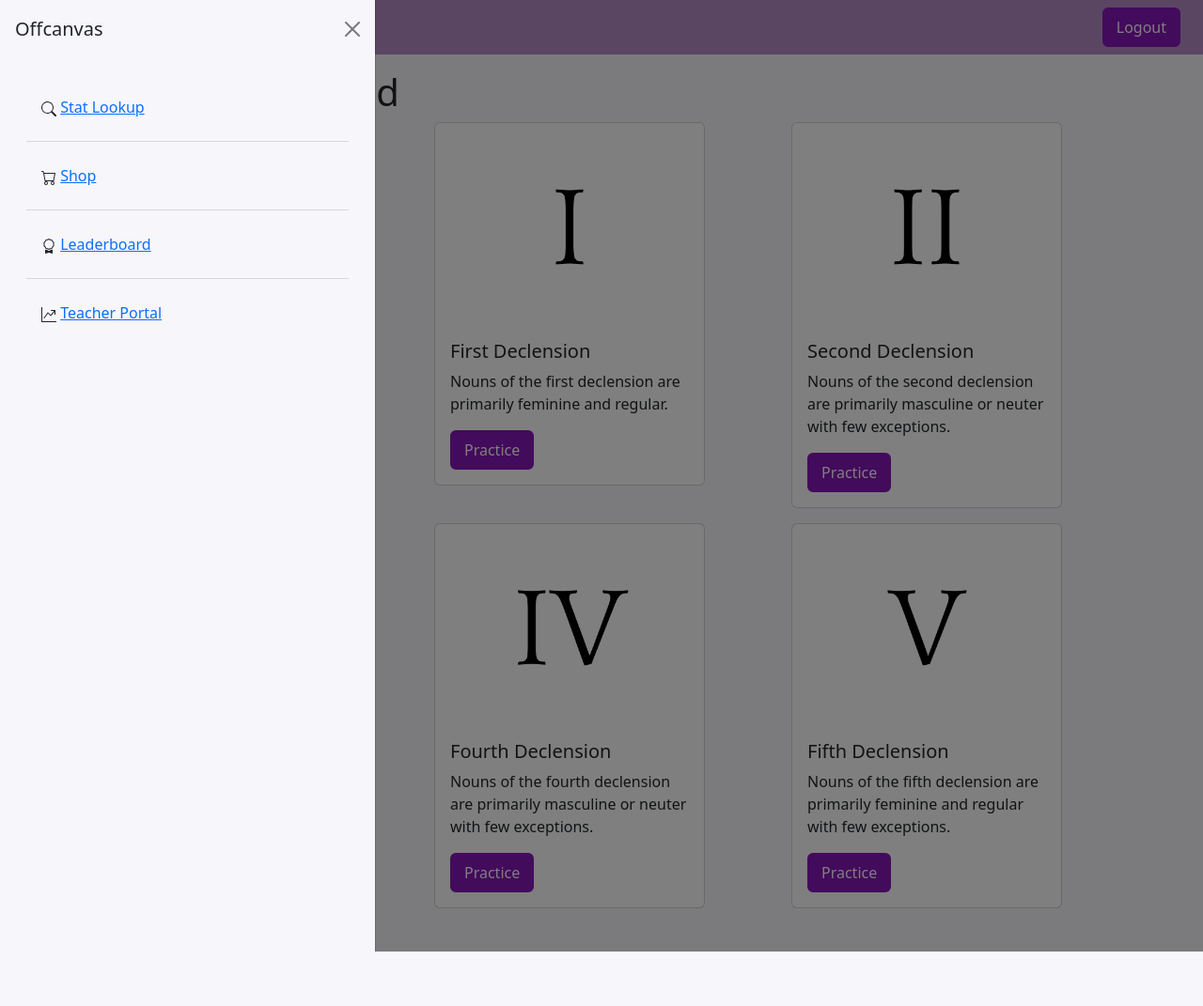
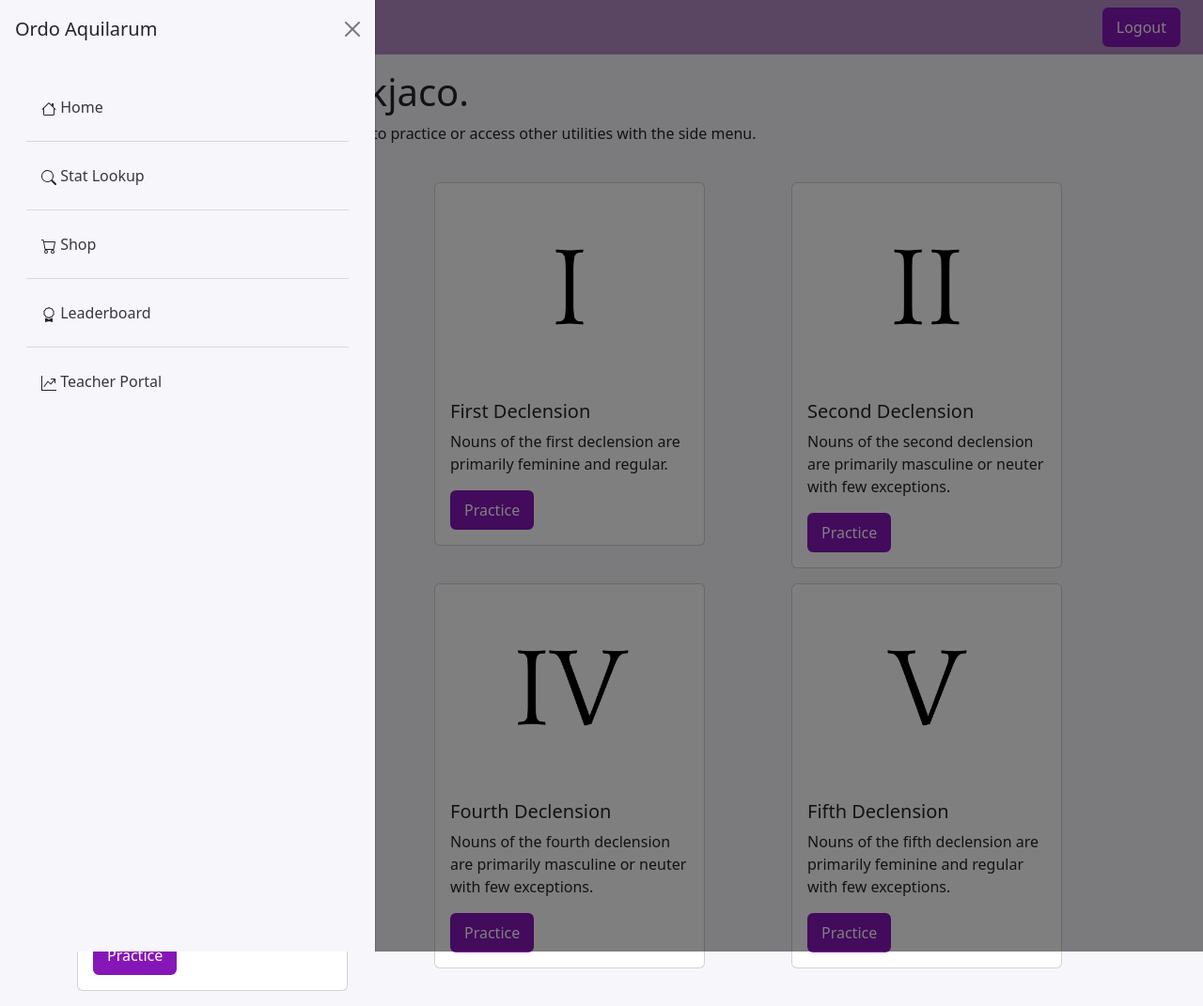
Before and after one commit to Js-cook/Ordo-Aquilarum, a Django app: page / in a window 1280 px wide, after a click that opens the changed part. Shown: the whole page at 94% size. Run offline with Django 3.2, Linux system fonts and the light colour scheme; a user stored in the database is signed in; data comes from the database, SQL or seed files in the repository.

Commit message:
ADD - UI additions to homepage

```diff
--- a/frontend/static/frontend/styles.css
+++ b/frontend/static/frontend/styles.css
@@ -74,3 +74,8 @@
   padding-top: 1.5rem !important;
   padding-bottom: 1.5rem !important;
 }
+
+.link {
+  text-decoration: none !important;
+  color: #36383c !important;
+}
--- a/frontend/templates/base.html
+++ b/frontend/templates/base.html
@@ -11,37 +11,44 @@
   <body onload="retrieveQuestion()">
 <div class="offcanvas offcanvas-start" tabindex="-1" id="offcanvasExample" aria-labelledby="offcanvasExampleLabel" style="background-color: #f7f6fb;">
   <div class="offcanvas-header">
-    <h5 class="offcanvas-title" id="offcanvasExampleLabel">Offcanvas</h5>
+    <h5 class="offcanvas-title" id="offcanvasExampleLabel">Ordo Aquilarum</h5>
     <button type="button" class="btn-close" data-bs-dismiss="offcanvas" aria-label="Close"></button>
   </div>
   <div class="offcanvas-body">
     <div class="container">
       <ul class="list-group list-group-flush">
         <li class="list-group-item">
+          <svg xmlns="http://www.w3.org/2000/svg" width="16" height="16" fill="currentColor" class="bi bi-house" viewBox="0 0 16 16">
+            <path fill-rule="evenodd" d="M2 13.5V7h1v6.5a.5.5 0 0 0 .5.5h9a.5.5 0 0 0 .5-.5V7h1v6.5a1.5 1.5 0 0 1-1.5 1.5h-9A1.5 1.5 0 0 1 2 13.5zm11-11V6l-2-2V2.5a.5.5 0 0 1 .5-.5h1a.5.5 0 0 1 .5.5z"/>
+            <path fill-rule="evenodd" d="M7.293 1.5a1 1 0 0 1 1.414 0l6.647 6.646a.5.5 0 0 1-.708.708L8 2.207 1.354 8.854a.5.5 0 1 1-.708-.708L7.293 1.5z"/>
+          </svg>
+          <a class="link" href="{% url 'index' %}">Home</a>
+        </li>
+        <li class="list-group-item">
           <svg xmlns="http://www.w3.org/2000/svg" width="16" height="16" fill="currentColor" class="bi bi-search" viewBox="0 0 16 16">
             <path d="M11.742 10.344a6.5 6.5 0 1 0-1.397 1.398h-.001c.03.04.062.078.098.115l3.85 3.85a1 1 0 0 0 1.415-1.414l-3.85-3.85a1.007 1.007 0 0 0-.115-.1zM12 6.5a5.5 5.5 0 1 1-11 0 5.5 5.5 0 0 1 11 0z"/>
           </svg>
-          <a href="{% url 'stats' %}">Stat Lookup</a>
+          <a class="link" href="{% url 'stats' %}">Stat Lookup</a>
         </li>
         <li class="list-group-item">
           <svg xmlns="http://www.w3.org/2000/svg" width="16" height="16" fill="currentColor" class="bi bi-cart" viewBox="0 0 16 16">
             <path d="M0 1.5A.5.5 0 0 1 .5 1H2a.5.5 0 0 1 .485.379L2.89 3H14.5a.5.5 0 0 1 .491.592l-1.5 8A.5.5 0 0 1 13 12H4a.5.5 0 0 1-.491-.408L2.01 3.607 1.61 2H.5a.5.5 0 0 1-.5-.5zM3.102 4l1.313 7h8.17l1.313-7H3.102zM5 12a2 2 0 1 0 0 4 2 2 0 0 0 0-4zm7 0a2 2 0 1 0 0 4 2 2 0 0 0 0-4zm-7 1a1 1 0 1 1 0 2 1 1 0 0 1 0-2zm7 0a1 1 0 1 1 0 2 1 1 0 0 1 0-2z"/>
           </svg>
-          <a href="#">Shop</a>
+          <a class="link" href="#">Shop</a>
         </li>
         <li class="list-group-item">
           <svg xmlns="http://www.w3.org/2000/svg" width="16" height="16" fill="currentColor" class="bi bi-award" viewBox="0 0 16 16">
             <path d="M9.669.864 8 0 6.331.864l-1.858.282-.842 1.68-1.337 1.32L2.6 6l-.306 1.854 1.337 1.32.842 1.68 1.858.282L8 12l1.669-.864 1.858-.282.842-1.68 1.337-1.32L13.4 6l.306-1.854-1.337-1.32-.842-1.68L9.669.864zm1.196 1.193.684 1.365 1.086 1.072L12.387 6l.248 1.506-1.086 1.072-.684 1.365-1.51.229L8 10.874l-1.355-.702-1.51-.229-.684-1.365-1.086-1.072L3.614 6l-.25-1.506 1.087-1.072.684-1.365 1.51-.229L8 1.126l1.356.702 1.509.229z"/>
             <path d="M4 11.794V16l4-1 4 1v-4.206l-2.018.306L8 13.126 6.018 12.1 4 11.794z"/>
           </svg>
-          <a href="#">Leaderboard</a>
+          <a class="link" href="#">Leaderboard</a>
         </li>
         {% if usern.is_teacher %}
         <li class="list-group-item">
           <svg xmlns="http://www.w3.org/2000/svg" width="16" height="16" fill="currentColor" class="bi bi-graph-up-arrow" viewBox="0 0 16 16">
             <path fill-rule="evenodd" d="M0 0h1v15h15v1H0V0Zm10 3.5a.5.5 0 0 1 .5-.5h4a.5.5 0 0 1 .5.5v4a.5.5 0 0 1-1 0V4.9l-3.613 4.417a.5.5 0 0 1-.74.037L7.06 6.767l-3.656 5.027a.5.5 0 0 1-.808-.588l4-5.5a.5.5 0 0 1 .758-.06l2.609 2.61L13.445 4H10.5a.5.5 0 0 1-.5-.5Z"/>
           </svg>
-          <a href="#">Teacher Portal</a>
+          <a class="link" href="#">Teacher Portal</a>
         </li>
         {% endif %}
       </ul>
--- a/frontend/templates/frontend/index.html
+++ b/frontend/templates/frontend/index.html
@@ -6,7 +6,9 @@
 {% block content %}
 <div id="all-content" class="p-3">
   <div id="main-content" class="container">
-    <h1>hello world</h1>
+    <h1>Salve {{user.username}}.</h1>
+    <p>Select a category below to practice or access other utilities with the side menu.</p>
+    <br>
   </div>
   <div id="cards" class="container d-flex justify-content-center">
     <div class="row gy-3">
```
